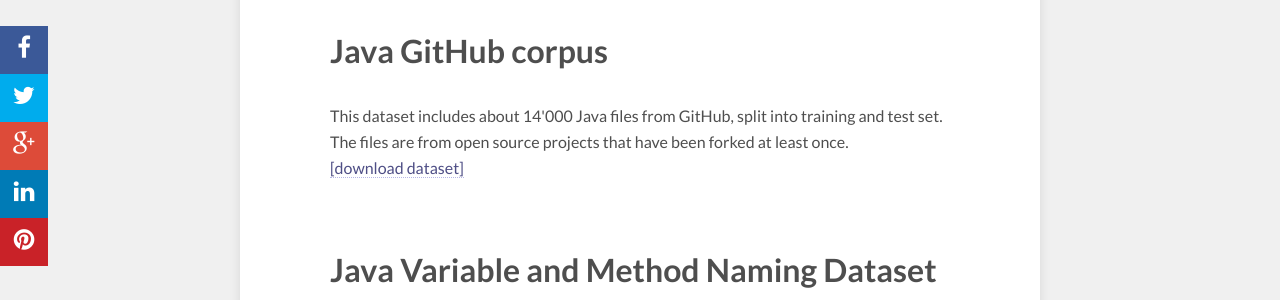
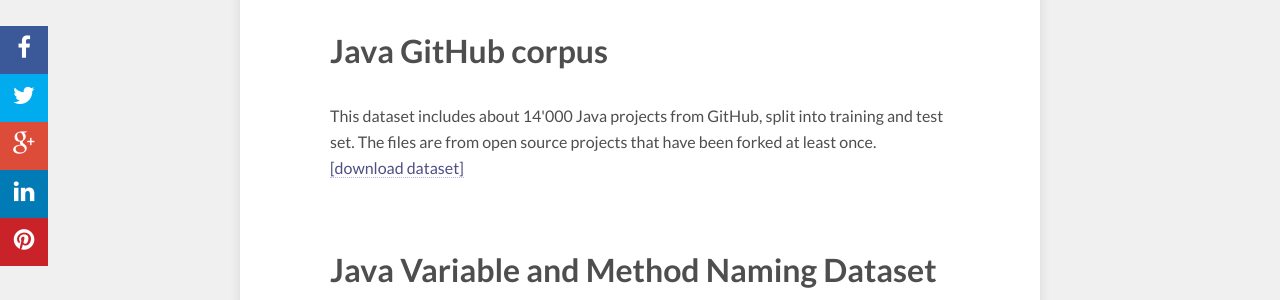
Before and after one commit to learnbigcode/learnbigcode.github.io, a Jekyll site: the page built from datasets/index.md, in a window 1280 px wide and 900 px high, scrolled down 888 px. Shown: the part 154-454 px from the top of the window. Built offline with Jekyll 4.4.1, drawn with Linux system fonts in a browser that asks for light colours; nearby versions of some CDN libraries; comment, search, counter and statistics services are not loaded.

Commit message:
Update "file" -> "project" typo for Java dataset
To my surprise, this dataset includes around 14,000 projects, with ~2,000,000 files.  Wow!!

```diff
--- a/datasets/index.md
+++ b/datasets/index.md
@@ -34,7 +34,7 @@ The datasets here should not require sign-up for web services or writing emails
 <div class="highlightitem">
 <h1 id="githubjava">Java GitHub corpus</h1>
 
-<p>This dataset includes about 14'000 Java files from GitHub, split into training and test set.
+<p>This dataset includes about 14'000 Java projects from GitHub, split into training and test set.
 The files are from open source projects that have been forked at least once.
 <br/>
 <a href="http://groups.inf.ed.ac.uk/cup/javaGithub/">[download dataset]</a></p>
```
